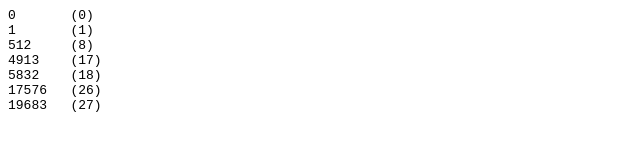
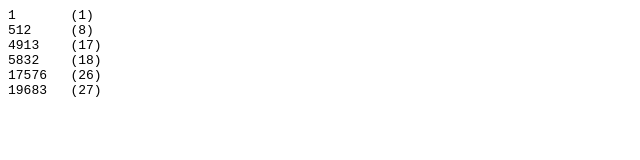
Before and after one commit to Pedro-vk/Retos-GenbetaDev, a plain HTML site: page numero dudeney/index.html in a window 1280 px wide. Shown: the whole page, without its empty margins (0-640 px from the left). Drawn offline with Linux system fonts and the light colour scheme.

Commit message:
Añadido: Números de Dudeney

```diff
--- a/numero dudeney/index.html
+++ b/numero dudeney/index.html
@@ -2,7 +2,7 @@
 
 <script>
 	addEventListener('load',function(){
-		for(var i=0;i<30;i++){
+		for(var i=1;i<30;i++){
 			var	n = String(Math.pow(i,3));
 			for(var r=0,c=0;c<n.length;c++)	r += Number(n.charAt(c));
 			if(i==r) document.body.firstChild.innerHTML += (n+'	('+r+')\n');
```
